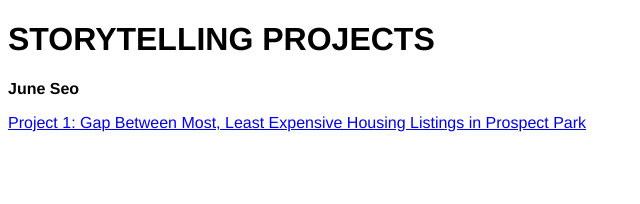
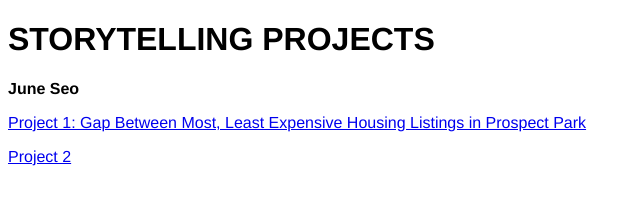
Before and after one commit to junebugseo/storytelling-projects, a plain HTML site: page index.html in a window 1280 px wide. Shown: the full height of the page, 0-640 px from the left. Drawn offline with Linux system fonts and the light colour scheme.

Commit message:
index
index

```diff
--- a/index.html
+++ b/index.html
@@ -14,5 +14,6 @@
   <h1>STORYTELLING PROJECTS</h1>
   <p><strong>June Seo</strong></p>
   <p><a href="project1">Project 1: Gap Between Most, Least Expensive Housing Listings in Prospect Park</a></p>
+  <p><a href="project2">Project 2</a></p>
 </body>
 </html>
```
